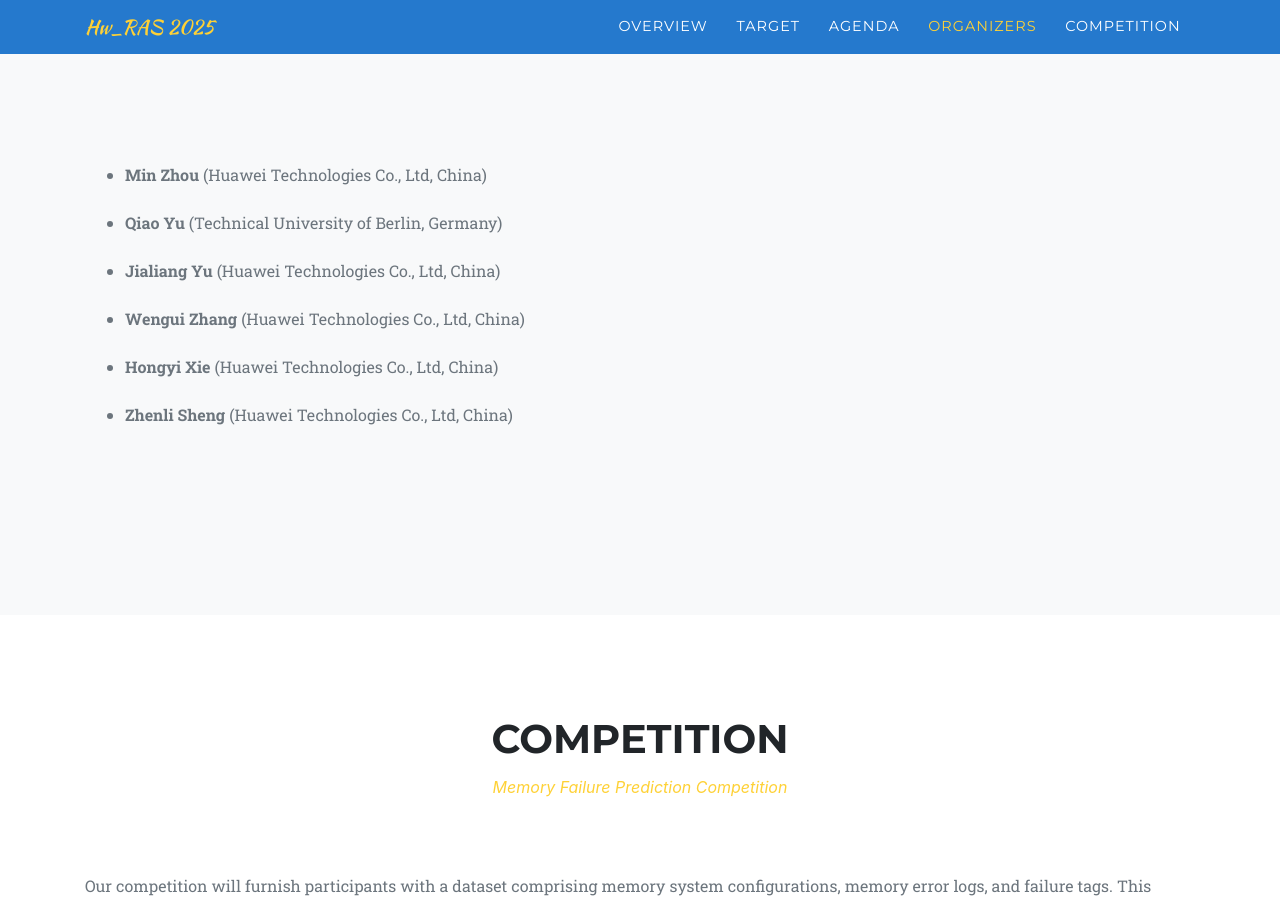
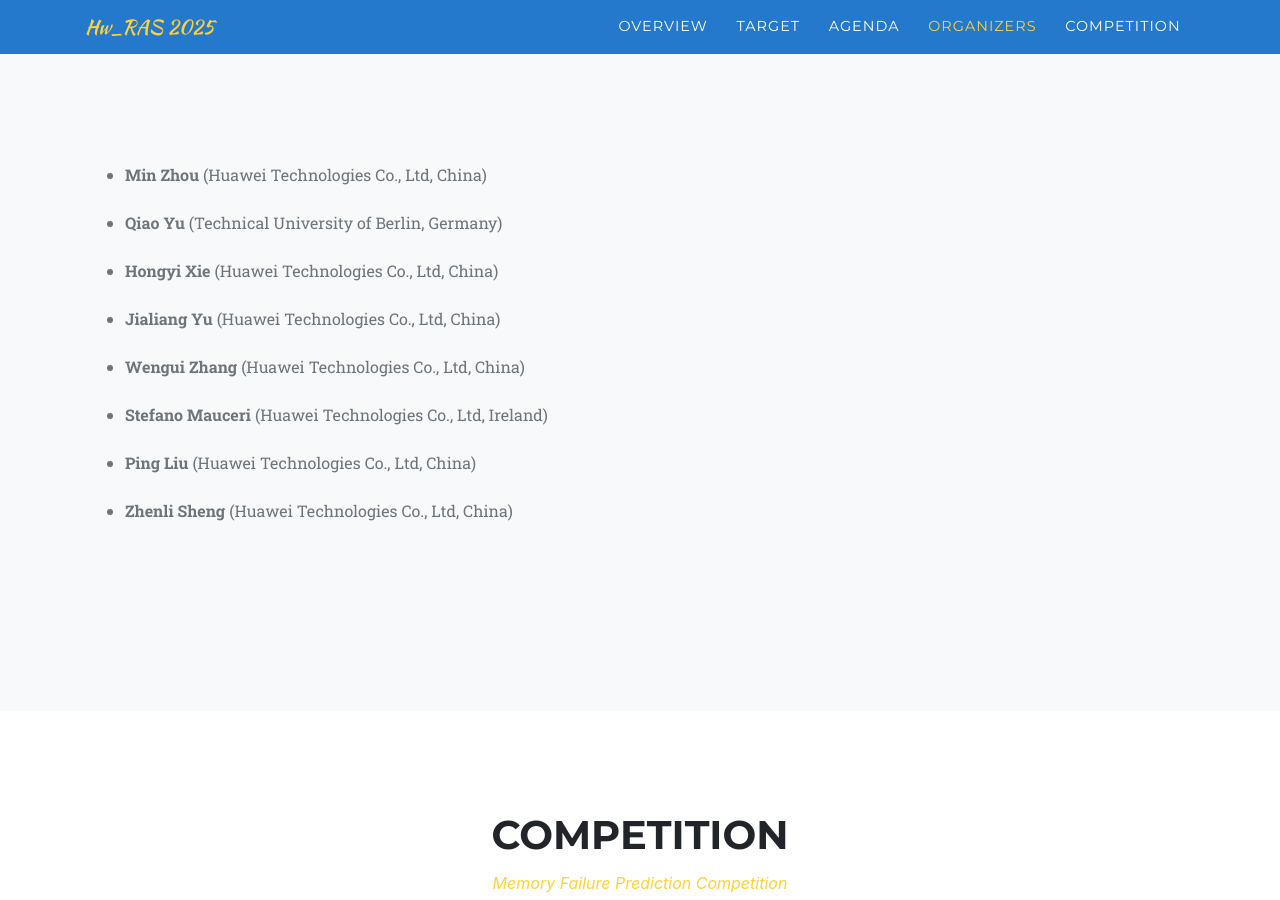
Before and after one commit to hwcloud-RAS/HW_RAS-tutorial-HPCA-2025.github.io, a Jekyll site: the page built from index.md, in a window 1280 px wide and 900 px high, scrolled down 3721 px. Built offline with Jekyll 4.4.1, drawn with Linux system fonts in a browser that asks for light colours; some web fonts are replaced.

Commit message:
Update Organizers

```diff
--- a/_data/sitetext.yml
+++ b/_data/sitetext.yml
@@ -94,11 +94,15 @@ the Hands-on competition and taking notes."
 
     - **Qiao Yu** (Technical University of Berlin, Germany)
 
+    - **Hongyi Xie** (Huawei Technologies Co., Ltd, China)
+
     - **Jialiang Yu** (Huawei Technologies Co., Ltd, China)
 
     - **Wengui Zhang** (Huawei Technologies Co., Ltd, China)
 
-    - **Hongyi Xie** (Huawei Technologies Co., Ltd, China)
+    - **Stefano Mauceri** (Huawei Technologies Co., Ltd, Ireland)
+
+    - **Ping Liu** (Huawei Technologies Co., Ltd, China)
 
     - **Zhenli Sheng** (Huawei Technologies Co., Ltd, China)"
     section: organizers2
```
